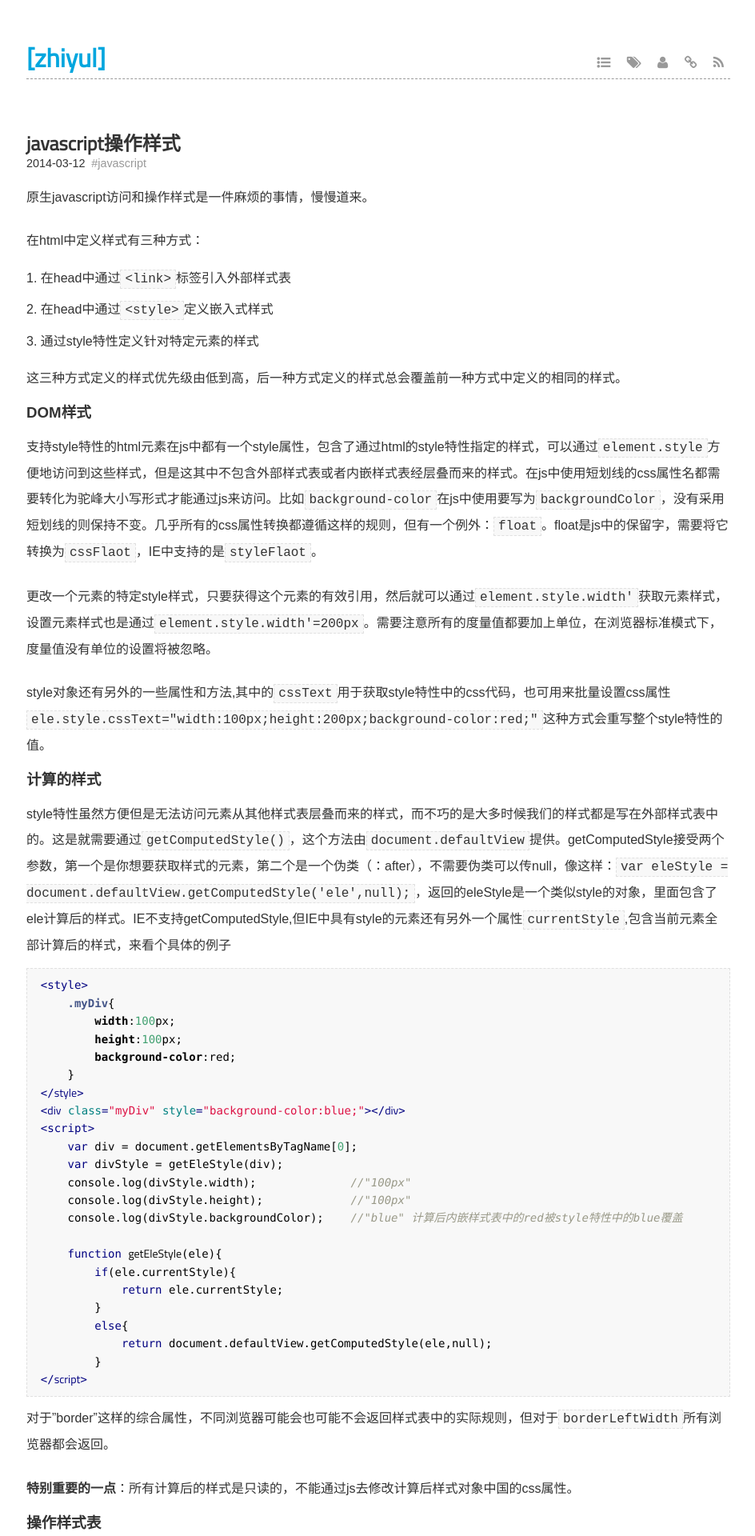
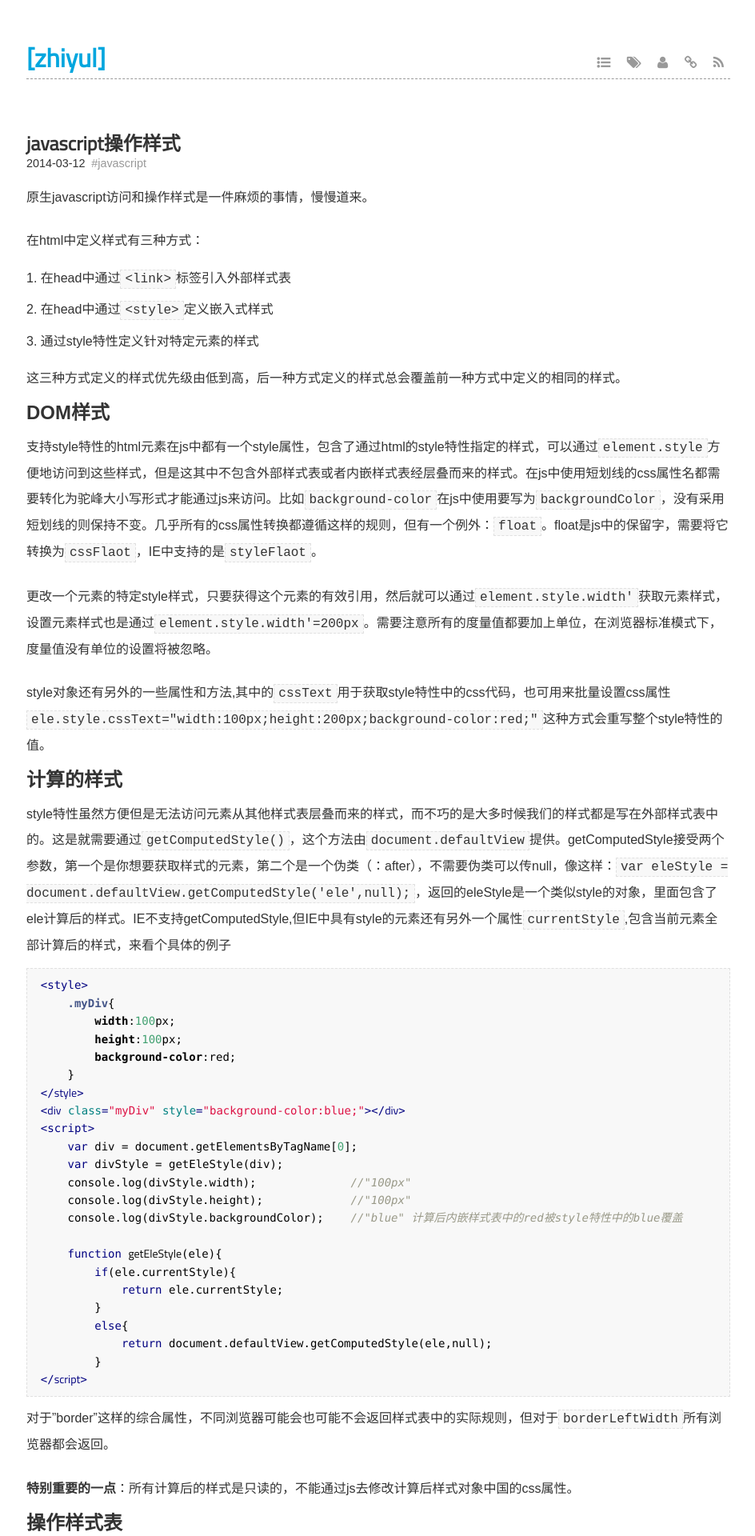
Before and after one commit to zhiyul/zhiyul.github.io, a Jekyll site: the page built from _posts/2014-03-12-operate-style.markdown, in a window 1280 px wide. Shown: the top 1920 px of the page at 80% size, without its empty margins (167-1111 px from the left). Built offline with Jekyll 4.4.1, drawn with Linux system fonts in a browser that asks for light colours; some web fonts are replaced; Markdown is read by kramdown in place of the engine named in the settings; comment, search, counter and statistics services are not loaded.

```diff
--- a/_posts/2014-03-12-operate-style.markdown
+++ b/_posts/2014-03-12-operate-style.markdown
@@ -15,7 +15,7 @@ tags:
 
 这三种方式定义的样式优先级由低到高，后一种方式定义的样式总会覆盖前一种方式中定义的相同的样式。
 
-###DOM样式
+##DOM样式
 
 支持style特性的html元素在js中都有一个style属性，包含了通过html的style特性指定的样式，可以通过`element.style`方便地访问到这些样式，但是这其中不包含外部样式表或者内嵌样式表经层叠而来的样式。在js中使用短划线的css属性名都需要转化为驼峰大小写形式才能通过js来访问。比如`background-color`在js中使用要写为`backgroundColor`，没有采用短划线的则保持不变。几乎所有的css属性转换都遵循这样的规则，但有一个例外：`float`。float是js中的保留字，需要将它转换为`cssFlaot`，IE中支持的是`styleFlaot`。
 
@@ -23,7 +23,7 @@ tags:
 
 style对象还有另外的一些属性和方法,其中的`cssText`用于获取style特性中的css代码，也可用来批量设置css属性 `ele.style.cssText="width:100px;height:200px;background-color:red;"`这种方式会重写整个style特性的值。
 
-###计算的样式
+##计算的样式
 
 style特性虽然方便但是无法访问元素从其他样式表层叠而来的样式，而不巧的是大多时候我们的样式都是写在外部样式表中的。这是就需要通过`getComputedStyle()`，这个方法由`document.defaultView`提供。getComputedStyle接受两个参数，第一个是你想要获取样式的元素，第二个是一个伪类（：after），不需要伪类可以传null，像这样：`var eleStyle = document.defaultView.getComputedStyle('ele',null);`，返回的eleStyle是一个类似style的对象，里面包含了ele计算后的样式。IE不支持getComputedStyle,但IE中具有style的元素还有另外一个属性`currentStyle`,包含当前元素全部计算后的样式，来看个具体的例子
 
@@ -56,7 +56,7 @@ style特性虽然方便但是无法访问元素从其他样式表层叠而来的
 
 **特别重要的一点**：所有计算后的样式是只读的，不能通过js去修改计算后样式对象中国的css属性。
 
-###操作样式表
+##操作样式表
 
 `document.styleSheets`包含了html中所有的引入的外部样式表以及嵌入式样式，可通过方括号+索引或者.item(i)的方式来访问cssStyleSheet对象。还有一种方式获得cssStyleSheet对象，通过`<link>`或`<style>`元素直接取得。
 
@@ -71,4 +71,4 @@ CssStyleSheet通过cssRules(IE下支持rules)访问样式表中的样式规则
 
  - `cssText` 返回整条规则对应的文本(IE不支持)，这个属性与上面提到的style,cssText类似，不同的是前者是只读的，返回值包括选择符和包含样式文本的花括号，后者可以被重写，返回值只有样式信息。
  - `selectorText` 返回当前规则的选择符文本，这个属性也是只读的，只在opera中允许进行修改。
- - `style` 通过这个属性可以设置和访问规则中的特定样式
+ - `style`通过这个属性可以设置和访问规则中的特定样式
```
